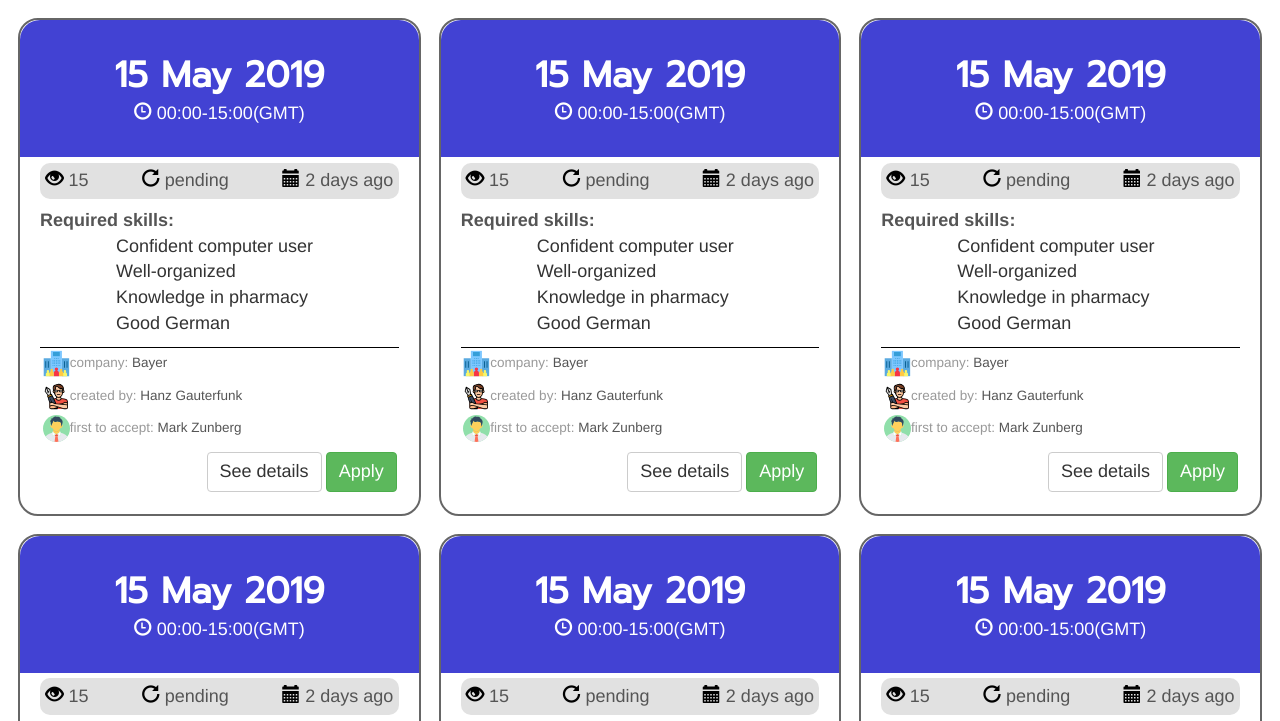
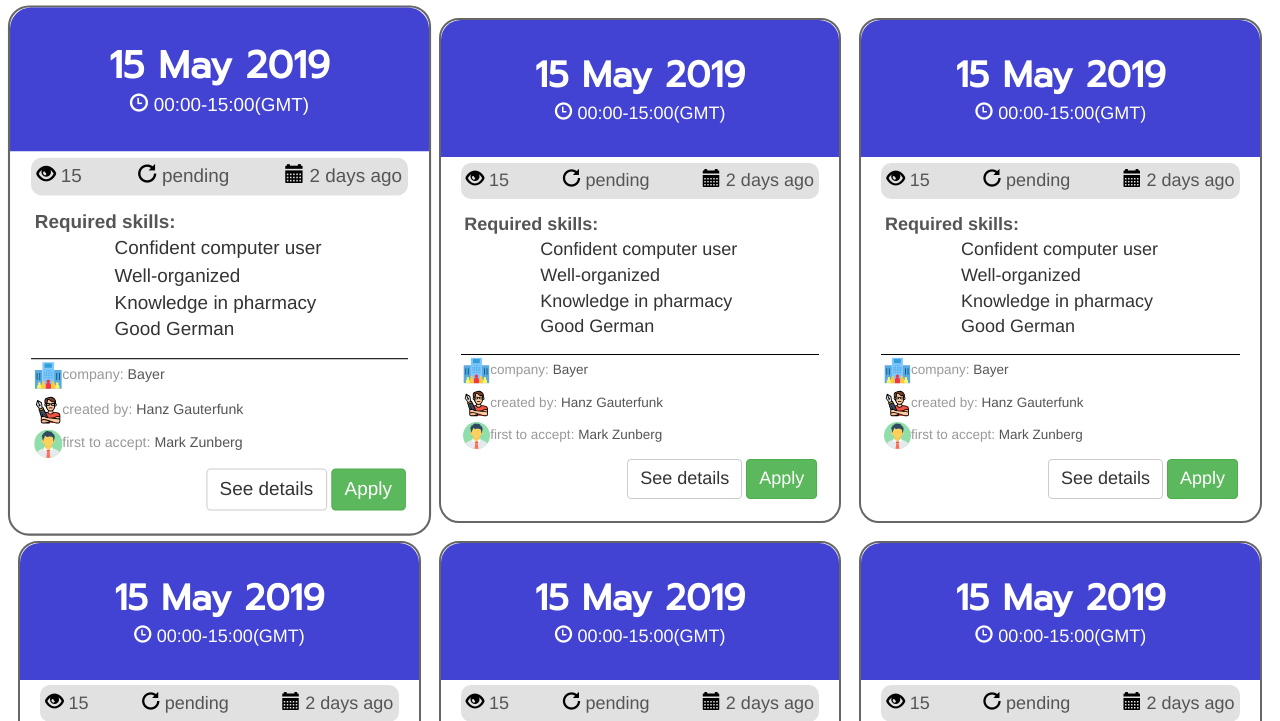
Before and after one commit to nazartaras/UI-UX-bsa, a plain HTML site: page index.html in a window 1280 px wide. In both pictures the pointer is over the element 219 px from the left and 266 px from the top of the page. Shown: the top 721 px of the page. Drawn offline with nearby package versions, Linux system fonts and the light colour scheme.

Commit message:
final fix

```diff
--- a/assets/css/card.css
+++ b/assets/css/card.css
@@ -103,6 +103,7 @@ ul li:before {
     border-bottom: 1px solid black;
     margin-top: .5em;
     flex-grow: 1;
+    padding: 0.2em;
 }
 i{
     margin-right: 5px;
@@ -115,7 +116,7 @@ i{
     color: #f4f4f4;
     font-size: 2em;
 }
-.card:hover{
+.card-item:hover{
     transform: scale(1.05);
 }
 .buttons-wrp{
```
